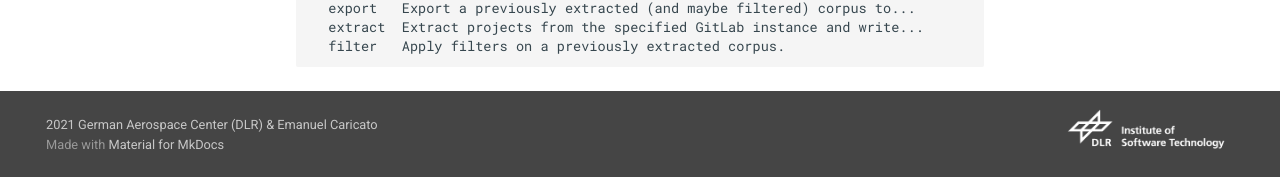
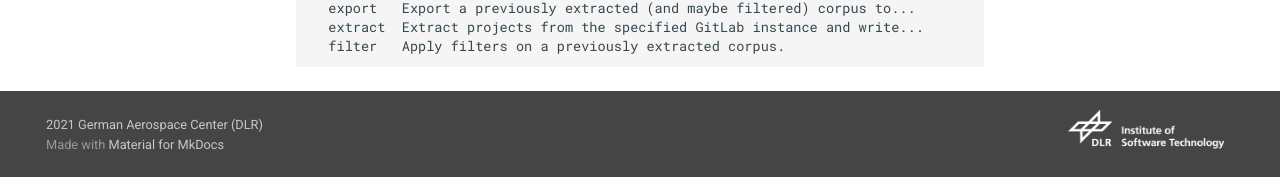
Before and after one commit to DLR-SC/GitLab-Corpus, an MkDocs documentation site: the page built from docs/index.md, in a window 1280 px wide and 900 px high, scrolled down 1221 px. Shown: the part 720-897 px from the top of the window. Built offline with MkDocs 1.6.1 and Material for MkDocs 9.7.7, drawn with Linux system fonts in a browser that asks for light colours; comment, search, counter and statistics services are not loaded.

Commit message:
Remove incorrect copyright

```diff
--- a/mkdocs.yml
+++ b/mkdocs.yml
@@ -3,7 +3,7 @@ site_url: https://dlr-sc.github.io/gitlab-corpus
 site_author: "Emanuel Caricato, Stephan Druskat <stephan.druskat@dlr.de>"
 repo_name: dlr-sc/gitlab-corpus
 repo_url: https://github.com/dlr-sc/gitlab-corpus
-copyright: "2021 <a href='https://dlr.de/en/'>German Aerospace Center (DLR)</a> & Emanuel Caricato"
+copyright: "2021 <a href='https://dlr.de/en/'>German Aerospace Center (DLR)</a>"
 theme:
   name: material
   icon:
```
